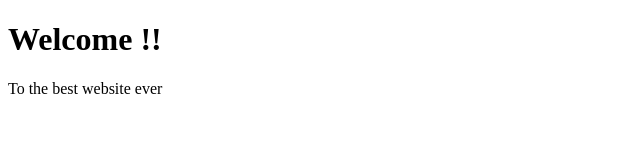
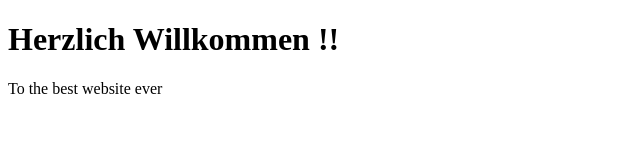
Before and after one commit to IordanAlexandru1997/Github-Test, a plain HTML site: page index.html in a window 1280 px wide. Shown: the whole page, without its empty margins (0-640 px from the left). Drawn offline with Linux system fonts and the light colour scheme.

Commit message:
changing title

```diff
--- a/index.html
+++ b/index.html
@@ -5,7 +5,7 @@
     <meta http-equiv="X-UA-Compatible" content="IE=edge">
     <meta name="viewport" content="width=device-width, initial-scale=1.0">
     <title>Document</title>
-    <h1>Welcome !!</h1>
+    <h1>Herzlich Willkommen !!</h1>
     <p>To the best website ever</p>
 </head>
 <body>
```
